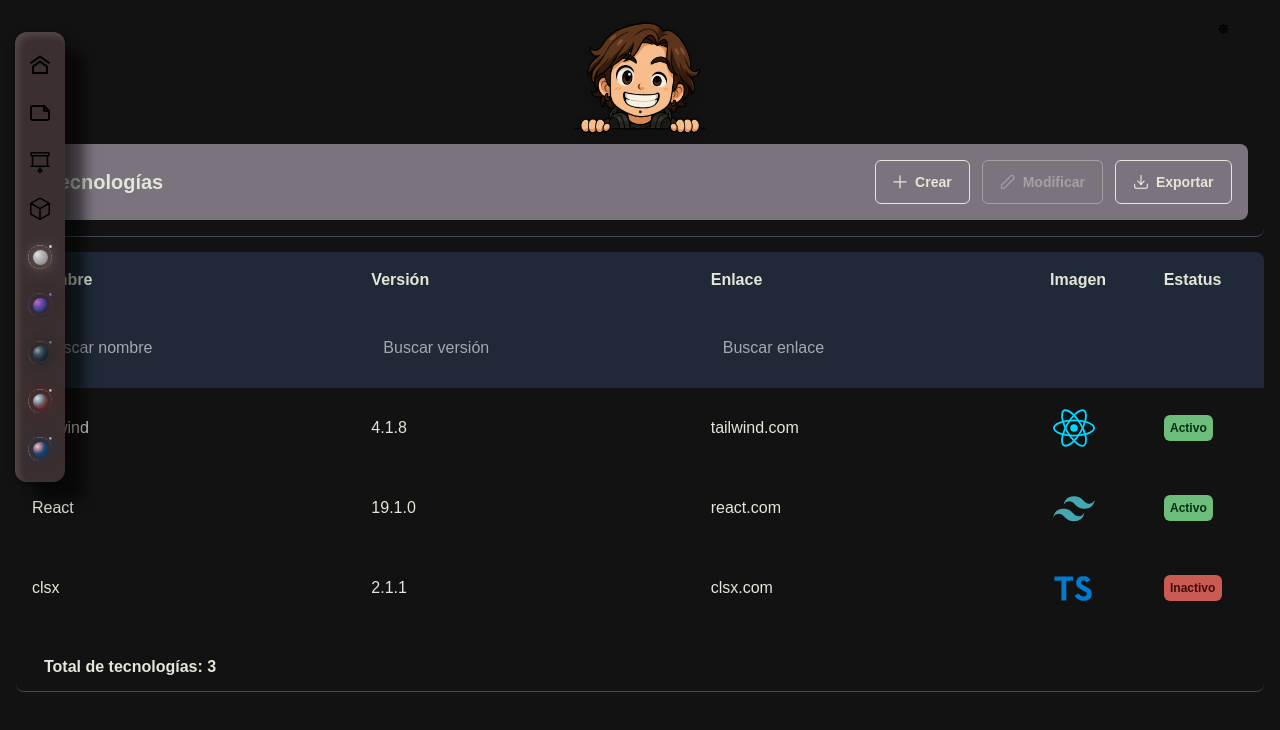
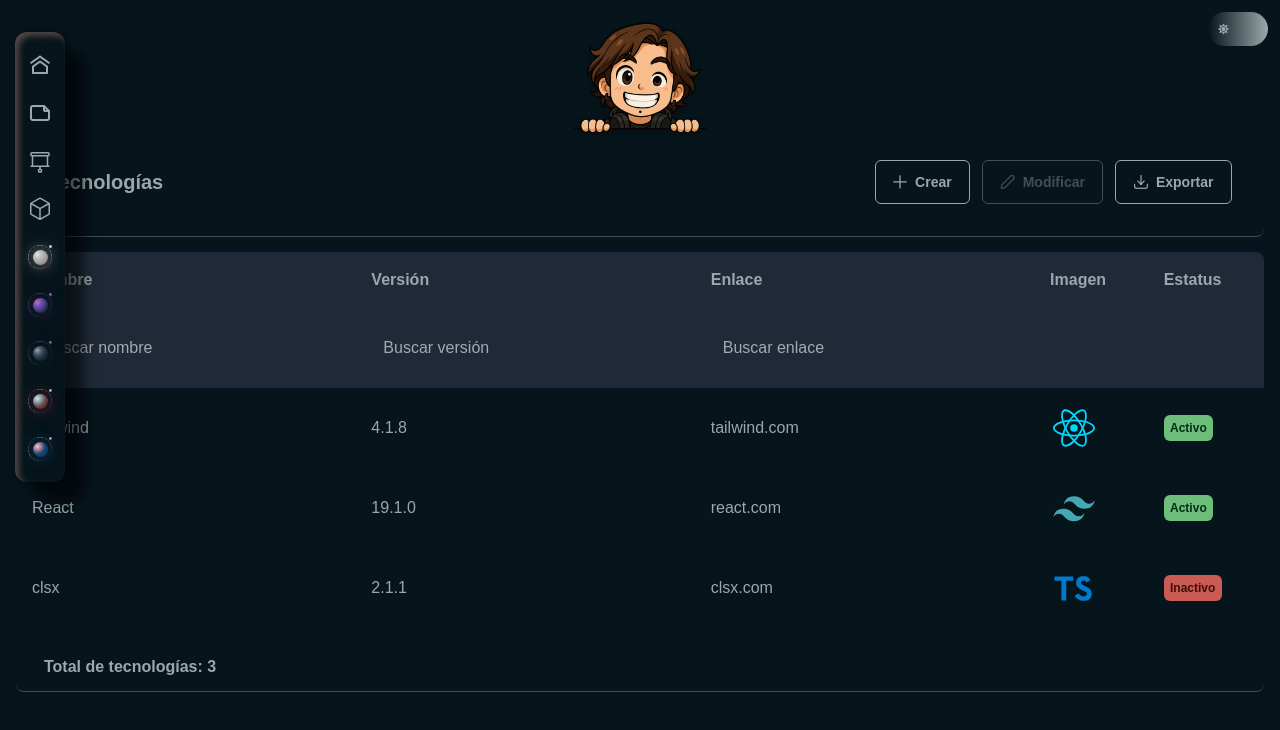
Before and after one commit to kenshivr/Brayan, a React (Vite) app: page /Brayan/report in a window 1280 px wide. Shown: the top 730 px of the page. Built offline with nearby package versions, Linux system fonts and the light colour scheme; a web font is replaced by a local one.

Commit message:
Improvement in colors change and menu mobile.

```diff
--- a/src/App.tsx
+++ b/src/App.tsx
@@ -8,7 +8,16 @@ import Proyects from '@pages/proyects';
 import NotFound from '@pages/notFound';
 import MainContainer from '@components/UI/mainContainer';
 
+import { useThemeStore } from './context/themeStore';
+import { useEffect } from 'react';
+
 export default function App() {
+  const applyTheme = useThemeStore((state) => state.applyTheme);
+
+  useEffect(() => {
+    applyTheme();
+  }, []);
+
   return (
     <MainContainer>
       <Routes>
--- a/src/components/UI/menu.tsx
+++ b/src/components/UI/menu.tsx
@@ -42,26 +42,46 @@ export default function Menu({ isDesktop }: { isDesktop: boolean }) {
   };
 
   return (
-    <div className={cn("absolute h-full w-[80px] pt-8 z-103", "flex flex-col justify-start items-center")}>
+    <div
+      className={cn(
+        "fixed h-full w-[80px] pt-8 z-103",
+        "flex flex-col justify-start items-center"
+      )}
+    >
       {!isDesktop && (
         <Neumorphism>
           <div className={cn("hidden md:flex flex-col gap-6 z-10")}>
             <Link to="//" className="group">
-              <RiHome9Line className="w-6 h-6 text-boneWhite group-hover:text-neutralBrown transition-colors duration-300" />
+              <RiHome9Line
+                style={{ color: 'var(--color-firstColor)' }}
+                className="w-6 h-6 transition-colors duration-300"
+              />
             </Link>
             <Link to="/report" className="group">
-              <TbFileHorizontal className="w-6 h-6 text-boneWhite group-hover:text-softOrange transition-colors duration-300" />
+              <TbFileHorizontal
+                style={{ color: 'var(--color-firstColor)' }}
+                className="w-6 h-6 transition-colors duration-300"
+              />
             </Link>
             <Link to="/proyects" className="group">
-              <PiProjectorScreen className="w-6 h-6 text-boneWhite group-hover:text-peachTint transition-colors duration-300" />
+              <PiProjectorScreen
+                style={{ color: 'var(--color-firstColor)' }}
+                className="w-6 h-6 transition-colors duration-300"
+              />
             </Link>
             <Link to="/components" className="group">
-              <GoPackage className="w-6 h-6 text-boneWhite group-hover:text-peachTint transition-colors duration-300" />
+              <GoPackage
+                style={{ color: 'var(--color-firstColor)' }}
+                className="w-6 h-6 transition-colors duration-300"
+              />
             </Link>
             {Object.entries(themes).map(([key, palette]) => (
-              <Link key={key} to="/components" className="group">
-                <ColorOrb colors={Object.values(palette)} size={24} onClick={() => handleThemeChange(key as keyof typeof themes)} />
-              </Link>
+              <ColorOrb
+                key={key}
+                colors={Object.values(palette)}
+                size={24}
+                onClick={() => handleThemeChange(key as keyof typeof themes)}
+              />
             ))}
           </div>
         </Neumorphism>
@@ -69,7 +89,11 @@ export default function Menu({ isDesktop }: { isDesktop: boolean }) {
 
       <IoIosMenu
         onClick={() => setMenuOpen(true)}
-        className={cn(isDesktop ? "" : "md:hidden", "absolute top-2 left-4 w-8 h-8", "text-boneWhite z-100")}
+        style={{ color: 'var(--color-firstColor)' }}
+        className={cn(
+          isDesktop ? "" : "md:hidden",
+          "absolute top-2 left-4 w-8 h-8 z-100",
+        )}
       />
 
       <div
@@ -77,7 +101,9 @@ export default function Menu({ isDesktop }: { isDesktop: boolean }) {
           "top-0 right-0 h-full w-[calc(100%-240px)]",
           "transition-all duration-300 transform",
           "fixed hidden sm:block z-102",
-          menuOpen ? "translate-x-0 opacity-100 pointer-events-auto bg-black/40" : "translate-x-full opacity-0 pointer-events-none",
+          menuOpen
+            ? "translate-x-0 opacity-100 pointer-events-auto bg-black/40"
+            : "translate-x-full opacity-0 pointer-events-none",
           isDesktop ? "md:block" : "md:hidden"
         )}
         onClick={() => setMenuOpen(false)}
@@ -87,11 +113,12 @@ export default function Menu({ isDesktop }: { isDesktop: boolean }) {
         className={cn(
           menuOpen ? "translate-x-0" : "-translate-x-full",
           isDesktop ? "" : "md:hidden",
-          "text-fifth-color text-lg gap-6",
+          "text-fifth-color text-lg gap-4",
           "fixed top-0 left-0 h-full z-101 transform",
           "transition-transform duration-300",
           "shadow-lg backdrop-blur-md",
-          "w-full sm:w-[240px] p-6 flex flex-col justify-start overflow-y-auto"
+          "pl-4 pr-4 pt-14",
+          "w-full sm:w-[240px] flex flex-col justify-start overflow-y-auto"
         )}
         style={{ backgroundColor: "var(--color-fifthColor)" }}
       >
@@ -127,7 +154,12 @@ export default function Menu({ isDesktop }: { isDesktop: boolean }) {
         <SocialMediaMenu socialMedias={socialMedias} />
         <DividerLight />
         <CategoryMenu category="Colores" />
-        <div className={cn("w-full max-w-full gap-4 justify-items-start", "grid grid-cols-3 grid-rows-2 md:grid-cols-2 md:grid-rows-3")}>
+        <div
+          className={cn(
+            "w-full max-w-full gap-4 justify-items-start",
+            "grid grid-cols-3 grid-rows-2 md:grid-cols-2 md:grid-rows-3"
+          )}
+        >
           {Object.entries(themes).map(([key, palette]) => (
             <ColorOrb
               key={key}
@@ -142,7 +174,11 @@ export default function Menu({ isDesktop }: { isDesktop: boolean }) {
       {menuOpen && (
         <IoMdClose
           onClick={() => setMenuOpen(false)}
-          className={cn(isDesktop ? "" : "md:hidden", "absolute top-2 left-3 z-102", "w-8 h-8 text-boneWhite")}
+          className={cn(
+            isDesktop ? "" : "md:hidden",
+            "absolute top-2 left-3 z-102",
+            "w-8 h-8 text-boneWhite"
+          )}
         />
       )}
     </div>
@@ -150,18 +186,43 @@ export default function Menu({ isDesktop }: { isDesktop: boolean }) {
 }
 
 function TitleMenu({ title }: { title: string }) {
-  return <span className="text-3xl text-softBeige">{title}</span>;
+  return (
+    <span
+      className="text-3xl flex justify-center"
+      style={{ color: "var(--color-firstColor)" }}
+    >
+      {title}
+    </span>
+  );
 }
 
 function CategoryMenu({ category }: { category: string }) {
-  return <span className={cn("text-boneWhite hover:text-softOrange text-[12px]")}>{category}</span>;
+  return (
+    <span className={cn("text-boneWhite hover:text-softOrange text-[12px]")}>
+      {category}
+    </span>
+  );
 }
 
-function MenuOption({ icon, route, content, activeColor }: { route?: string; content?: string; icon?: ReactNode; activeColor: string }) {
+function MenuOption({
+  icon,
+  route,
+  content,
+  activeColor,
+}: {
+  route?: string;
+  content?: string;
+  icon?: ReactNode;
+  activeColor: string;
+}) {
   return (
     <div className="flex flex-row justify-start items-center gap-2">
       {icon && icon}
-      <Link to={`/${route ?? ""}`} style={{ color: activeColor }} className="hover:text-softOrange text-lg">
+      <Link
+        to={`/${route ?? ""}`}
+        style={{ color: activeColor }}
+        className="hover:text-softOrange text-lg"
+      >
         {content}
       </Link>
     </div>
@@ -170,9 +231,21 @@ function MenuOption({ icon, route, content, activeColor }: { route?: string; con
 
 export function SocialMediaMenu({ socialMedias }: Props) {
   return (
-    <div className={cn("grid gap-4", "grid grid-cols-2 grid-rows-3", "sm:grid-cols-3 sm:grid-rows-2")}>
+    <div
+      className={cn(
+        "grid gap-4",
+        "grid grid-cols-2 grid-rows-3",
+        "sm:grid-cols-3 sm:grid-rows-2"
+      )}
+    >
       {socialMedias.map((socialMedia, index) => (
-        <a key={index} href={socialMedia.link} target="_blank" rel="noopener noreferrer" className="hover:opacity-75">
+        <a
+          key={index}
+          href={socialMedia.link}
+          target="_blank"
+          rel="noopener noreferrer"
+          className="hover:opacity-75"
+        >
           {socialMedia.icon}
         </a>
       ))}
@@ -181,24 +254,45 @@ export function SocialMediaMenu({ socialMedias }: Props) {
 }
 
 function DividerHeavy() {
-  return <div className={cn("w-full h-[2px] my-5 rounded-full", "bg-gradient-to-r from-transparent via-boneWhite/30 to-transparent")} />;
+  return (
+    <div
+      className="w-full h-[3px] my-5 rounded-full"
+      style={{
+        backgroundImage: `linear-gradient(to right, transparent, var(--color-firstColor), transparent)`,
+      }}
+    />
+  );
 }
 
 function DividerLight() {
-  return <div className={cn("w-full h-px my-2 rounded-full", "bg-gradient-to-r from-transparent via-boneWhite/30 to-transparent")} />;
+  return (
+    <div
+      className="w-full h-px my-3 rounded-full"
+      style={{
+        backgroundImage: `linear-gradient(to right, transparent, var(--color-firstColor), transparent)`,
+      }}
+    />
+  );
 }
 
-const Neumorphism: React.FC<any> = ({ w = 50, h = 450, children, className }) => (
+const Neumorphism: React.FC<any> = ({
+  w = 50,
+  h = 450,
+  children,
+  className,
+}) => (
   <div
     style={{
       width: `${w}px`,
       height: `${h}px`,
-      backgroundColor: "#3B2F2F",
+      backgroundColor: 'var(--color-fifthColor)',
       boxShadow: `
         20px 20px 12px rgba(0,0,0,0.5),
         2px 2px 12px rgba(0,0,0,0.45),
         inset 4px 4px 6px #534747
-      `.trim().replace(/\s+/g, " "),
+      `
+        .trim()
+        .replace(/\s+/g, " "),
     }}
     className={`rounded-xl justify-center items-center hidden md:flex ${className}`}
   >
--- a/src/context/themeStore.ts
+++ b/src/context/themeStore.ts
@@ -13,7 +13,7 @@ interface ThemeState {
 
 export const useThemeStore = create<ThemeState>((set, get) => ({
   isDark: false,
-  selectedPalette: 'stoneMist',
+  selectedPalette: 'steelDepths',
   themes: {
     stoneMist: {
       firstColor: "#E3E6D8",
--- a/src/pages/home.tsx
+++ b/src/pages/home.tsx
@@ -2,7 +2,7 @@ import Hero from "@components/home/hero";
 import Menu from "@src/components/UI/menu";
 import Carrer from "@components/home/carrer";
 import Technologies from "@components/home/technologies";
-import ColorOrb from "@src/components/home/colorOrb";
+// import ColorOrb from "@src/components/home/colorOrb";
 import ThemeToggle from "@src/components/UI/ThemeToggle";
 
 export default function Home() {
@@ -20,7 +20,7 @@ export default function Home() {
 
       <Carrer />
 
-      <ColorOrb colors={["#E3E6D8", "#BAC1C5", "#ABA7A6", "#958B8C", "#7B737D"]} size={96} />
+      {/* <ColorOrb colors={["#E3E6D8", "#BAC1C5", "#ABA7A6", "#958B8C", "#7B737D"]} size={96} />
 
       <div className="my-26" />
 
@@ -37,7 +37,7 @@ export default function Home() {
       <div className="my-26" />
 
       <ColorOrb colors={["#DED1C6", "#A77693", "#174871", "#133B5E", "#0F2D4D"]} size={96} />
-
+       */}
     </>
   );
 }
```
